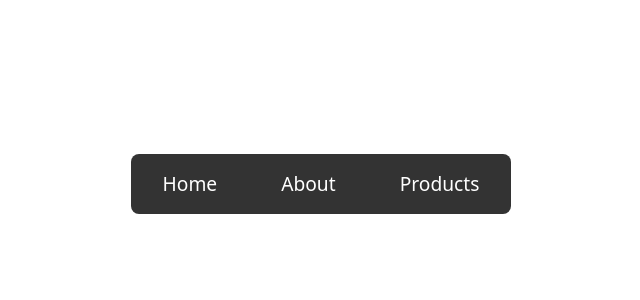
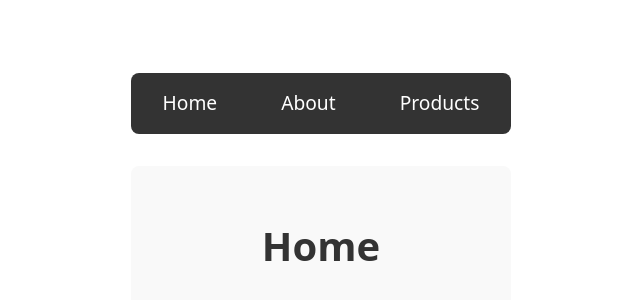
Before and after one commit to pvalerpolanco/web-development-2, a React (Vite) app: page / in a window 1280 px wide. Before the commit this address had no page. Shown: the part 200-500 px from the top of the page, without its empty margins (319-959 px from the left). Built offline with nearby package versions, Linux system fonts and the light colour scheme.

Commit message:
"Added Products to navigation"

```diff
--- a/src/MyNav.tsx
+++ b/src/MyNav.tsx
@@ -8,6 +8,7 @@ function MyNav() {
     <BrowserRouter>
       <SetNav />
       <Routes>
+        <Route path="/" element={<Home />} />
         <Route path="/home" element={<Home />} />
         <Route path="/about" element={<About />} />
         <Route path="/products" element={<Products />} />
@@ -20,7 +21,7 @@ function SetNav() {
   return (
     <nav>
       <ul>
-        <li><Link to="/home">Home</Link></li>
+        <li><Link to="/">Home</Link></li>
         <li><Link to="/about">About</Link></li>
         <li><Link to="/products">Products</Link></li>
       </ul>
--- a/src/Products.tsx
+++ b/src/Products.tsx
@@ -26,7 +26,7 @@ function Products() {
           <td>3</td>
           <td>Cucumber</td>
           <td>Vegetable</td>
-                <td>.50</td>
+          <td>0.50</td>
         </tr>
       </tbody>
     </table>
```
Lines whose indentation alone changed are shown as unchanged.
